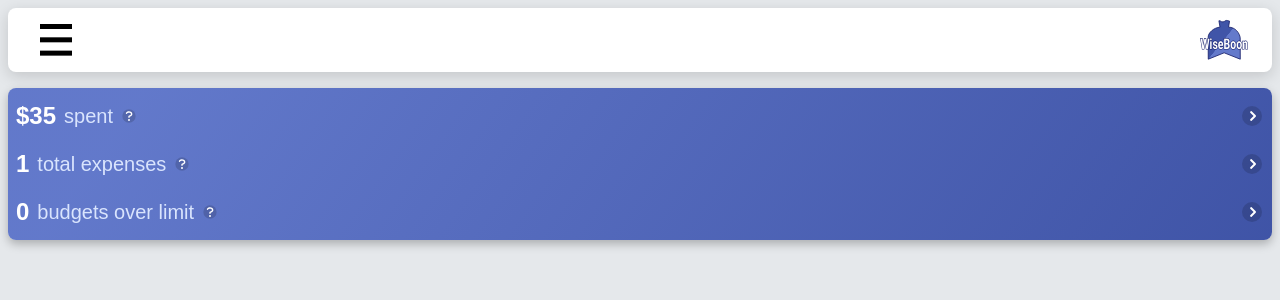
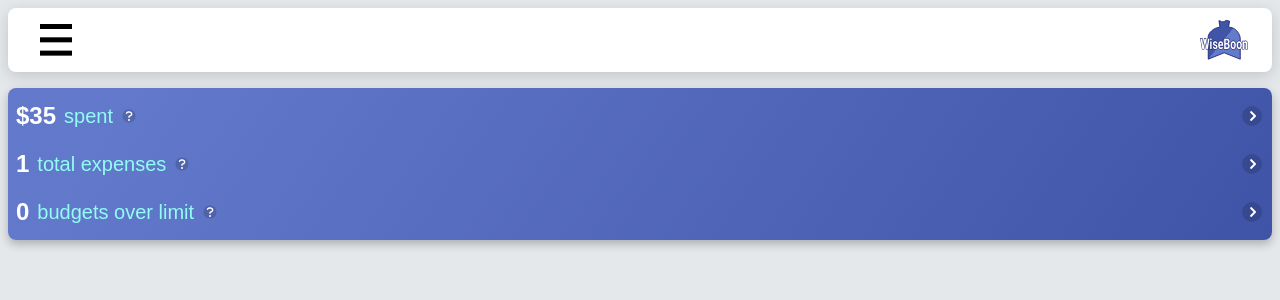
Before and after one commit to EnzoDFer/WiseBoon, a Next.js app: page / in a window 1280 px wide. Shown: the top 300 px of the page. Built offline with nearby package versions, Linux system fonts and the light colour scheme; no server answers; sample sign-in values are in the browser's storage.

Commit message:
Change secondary text color on SummaryText

```diff
--- a/components/ui/SummaryCard/SummaryCard.module.scss
+++ b/components/ui/SummaryCard/SummaryCard.module.scss
@@ -22,7 +22,7 @@
     font-weight: bold;
   }
   &>span:nth-child(2) {
-    color: #D9E4FD;
+    color: hsl(174, 96%, 78%);
     font-size: 20px;
     font-weight: normal;
   }
```
